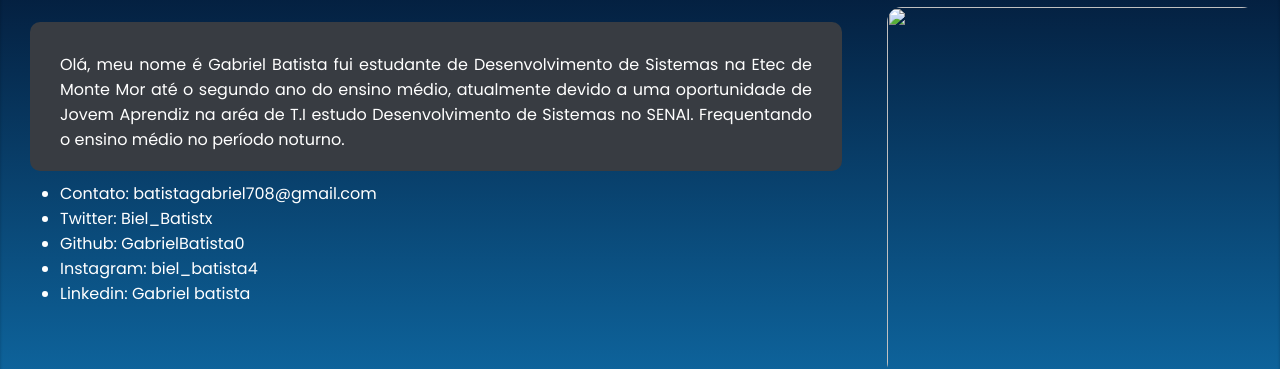
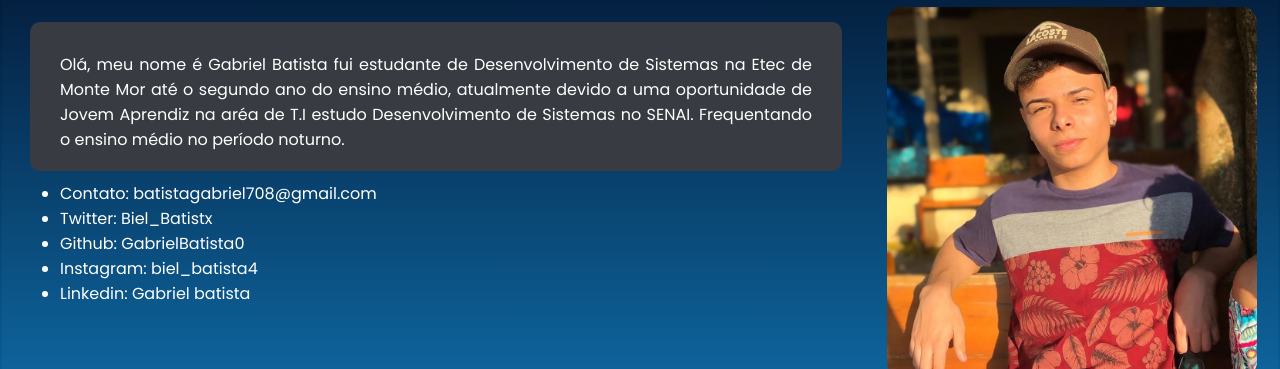
Before and after one commit to GabrielBatista0/sobre-mim, a plain HTML site: page index.html in a window 1280 px wide. Shown: the part 80-449 px from the top of the page. Drawn offline with Linux system fonts and the light colour scheme; the site is published under a folder, as on GitHub Pages, so addresses that start at the root find nothing.

Commit message:
Update index.html

```diff
--- a/index.html
+++ b/index.html
@@ -39,7 +39,7 @@
 
 			<div class="img">
 				<a href= "https://www.linkedin.com/in/gabriel-batista-9b7019232" target= "_blank">
-					<img src = "/Imagens/perfil1.jpg" width="400" height= "400">
+					<img src = "./Imagens/perfil1.jpg" width="400" height= "400">
 				</a>
 			</div>
 	</main>
```
